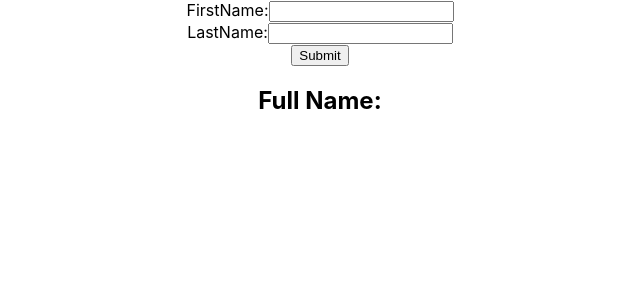
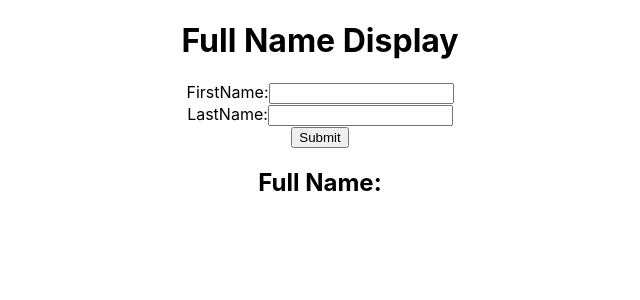
Before and after one commit to SeikhAbubakar5/FullNameCrio1, a React (Create React App) app: page / in a window 1280 px wide. Shown: the top 300 px of the page, without its empty margins (320-960 px from the left). Built offline with nearby package versions, Linux system fonts and the light colour scheme.

Commit message:
validation error

```diff
--- a/src/App.js
+++ b/src/App.js
@@ -17,7 +17,7 @@ function App() {
     setErrors(newErrors);
 
     if (newErrors.firstName || newErrors.lastName) {
-      setFullname('');
+      setFullname("");
       return;
     }
     setFullname(`${fname} ${lname}`)
@@ -25,6 +25,7 @@ function App() {
 
   return (
     <div className="App">
+      <h1>Full Name Display</h1>
          <form onSubmit={handleClick}>
           <div>
               <label>
```
